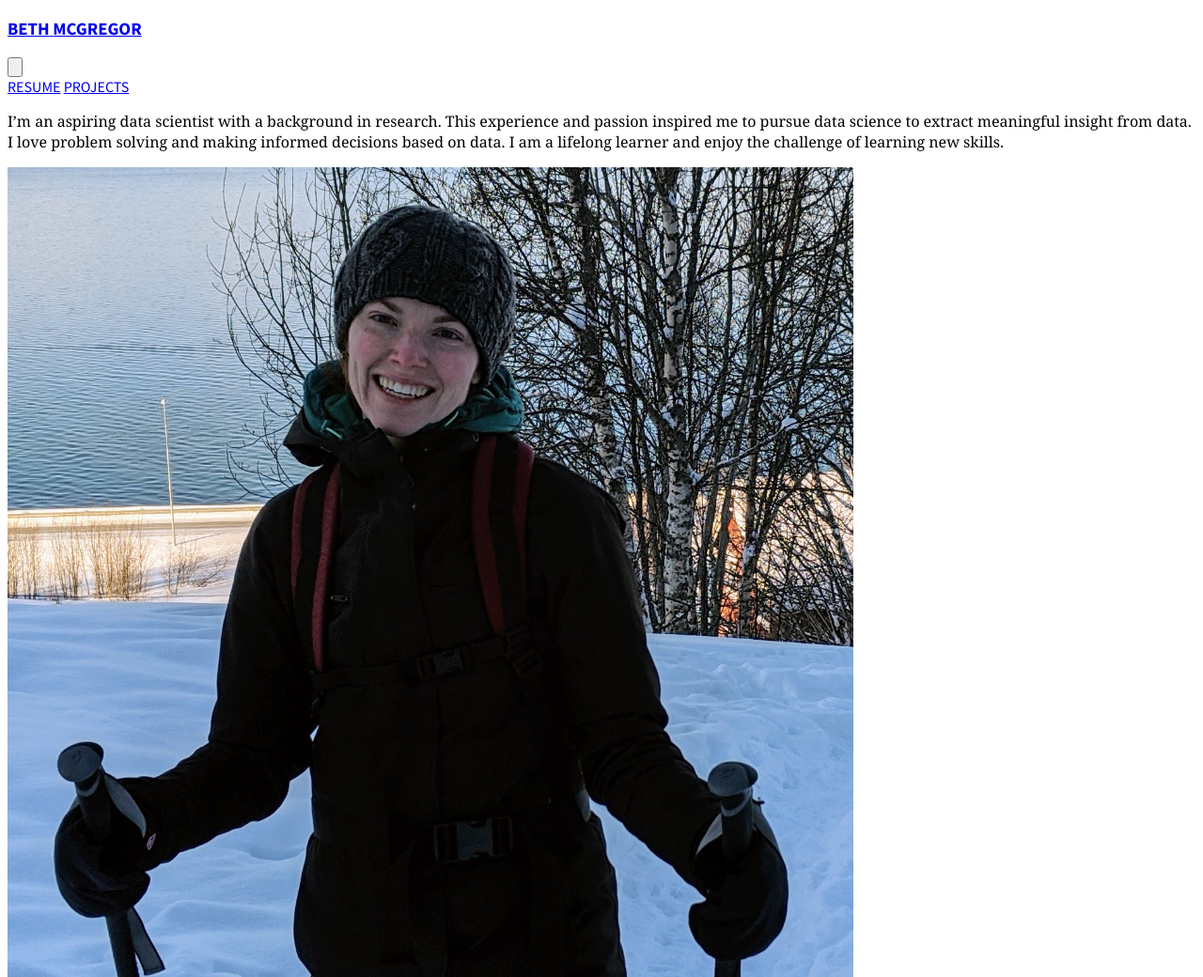
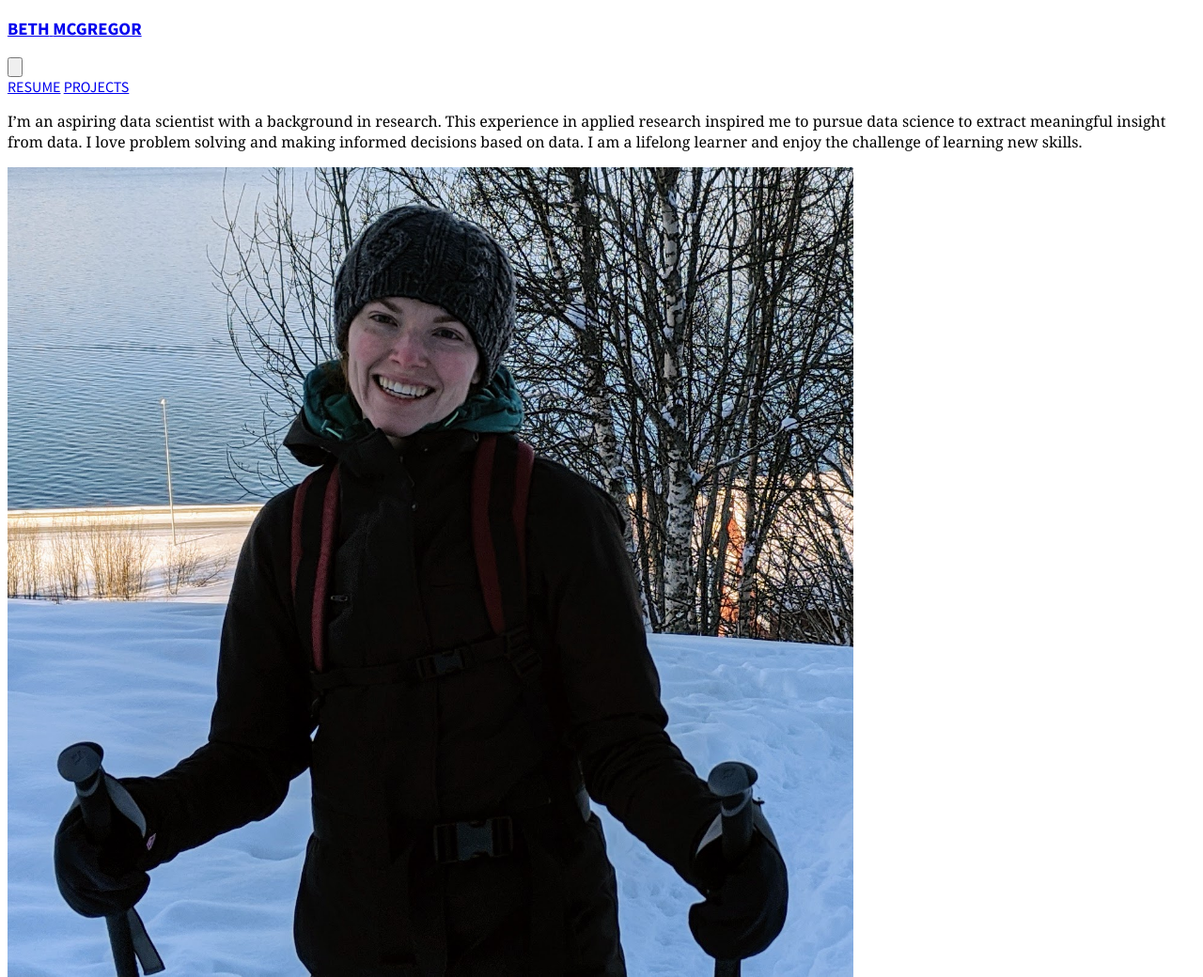
Before and after one commit to bmcgregor/bethportfolio, an Eleventy site: page src/index.html in a window 1280 px wide. Shown: the top 1040 px of the page at 94% size. Built offline with nearby package versions, Linux system fonts and the light colour scheme; Eleventy itself is replaced by a stand-in of ours; files that its build step writes are made by us from their sources; files whose address does not match are found by name.

Commit message:
Updated introduction.

```diff
--- a/src/index.html
+++ b/src/index.html
@@ -4,7 +4,7 @@ title: Hi!
 ---
 
 <div class="container px-4 mx-auto lg:w-6/12 lg:mt-32 md:mt-16 mt-8 text-2xl index">
-  <p>I’m an aspiring  data scientist with a background in research. This experience and passion inspired me to pursue data science  to extract meaningful insight from data. I love problem solving and making informed decisions based on data. I am a lifelong learner and enjoy the challenge of learning new skills. </p>
+  <p>I’m an aspiring  data scientist with a background in research. This experience in applied research inspired me to pursue data science  to extract meaningful insight from data. I love problem solving and making informed decisions based on data. I am a lifelong learner and enjoy the challenge of learning new skills. </p>
   <div class="text-center">
     {% image "./src/assets/images/beth.jpg", "rounded-lg text-center mx-auto w-1/2", "photo of me", "(min-width: 30em) 50vw, 100vw" %}
   </div>
```
